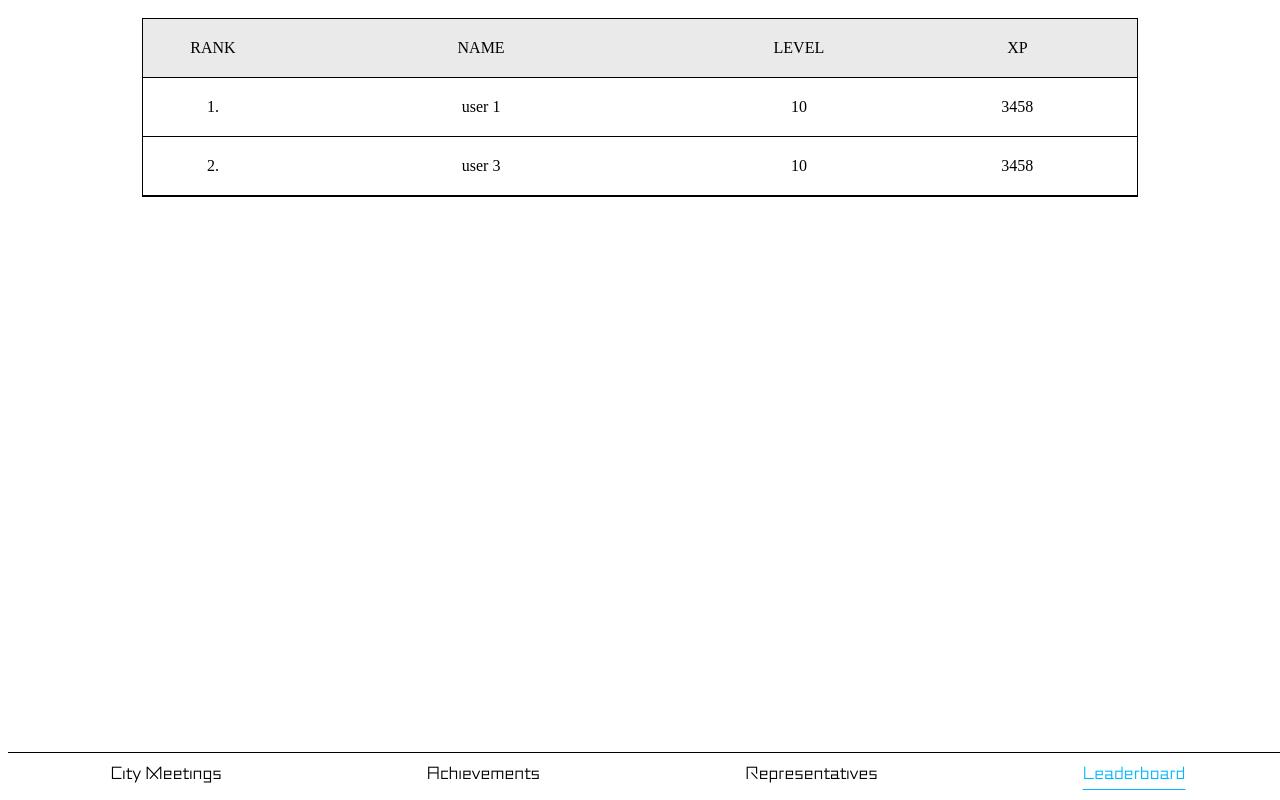
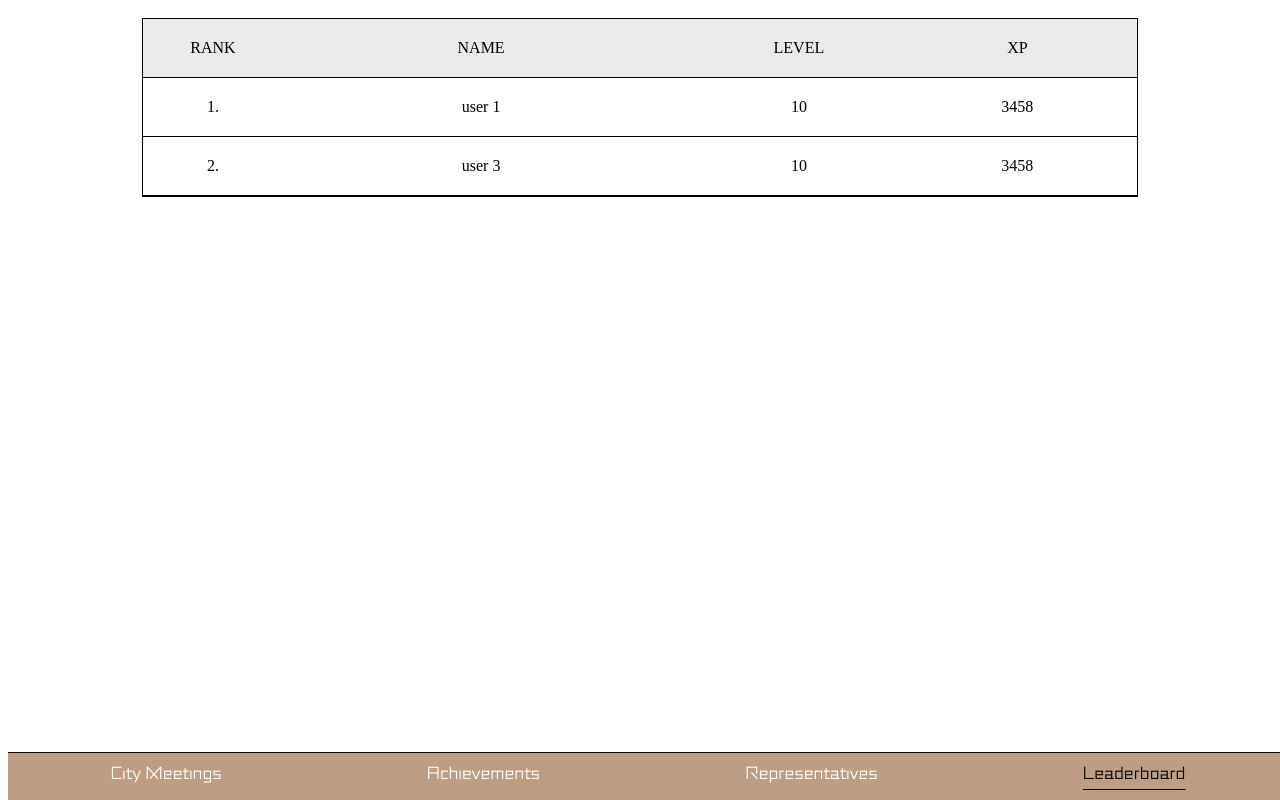
Before and after one commit to FlavorlessQuark/Politiquest, a React (Vite) app in the folder frontend/: page /leaderboard in a window 1280 px wide. Built offline with nearby package versions, Linux system fonts and the light colour scheme.

Commit message:
nav bar fix

```diff
--- a/frontend/src/components/Navbar.tsx
+++ b/frontend/src/components/Navbar.tsx
@@ -29,29 +29,29 @@ const Container = styled.div`
     display: flex;
     position: fixed;
     bottom: 0;
-
     width: 100%;
     height: max-content;
     border-top: 1px solid black;
     justify-content: space-around;
-    background: white;
+    background: #bd9e84;
 `;
 
 const Tab = styled.a<{ $active?: boolean }>`
     padding: .5rem 1rem;
     margin-bottom: .5rem;
     display: inline-block;
+    background: #bd9e84;
     text-decoration: none;
     transition: all .3s ease-in-out;
     font: 1.1rem "SynNova";
     font-weight: 300;
-    color: #000;
+    color: #ffffff;
     text-transform: capitalize;
     text-underline-offset: 10px;
-    color: ${(props) => (props.$active ? "#00b8ff" : "black")};
+    color: ${(props) => (props.$active ? "#000000" : "#ffffff")};
     text-decoration:  ${(props) => (props.$active ? "underline" : "none")};
     &:hover {
-        background-color: #EAEAEA;
+        background-color: #ad8e74;
         cursor : pointer;
     }
 `;
```
